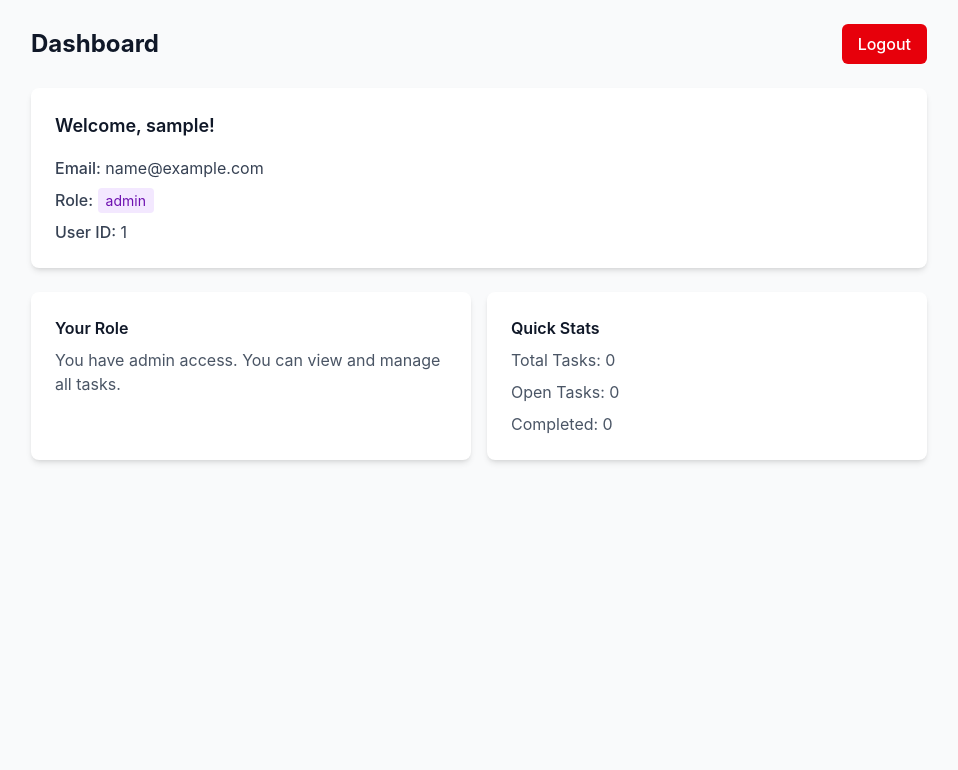
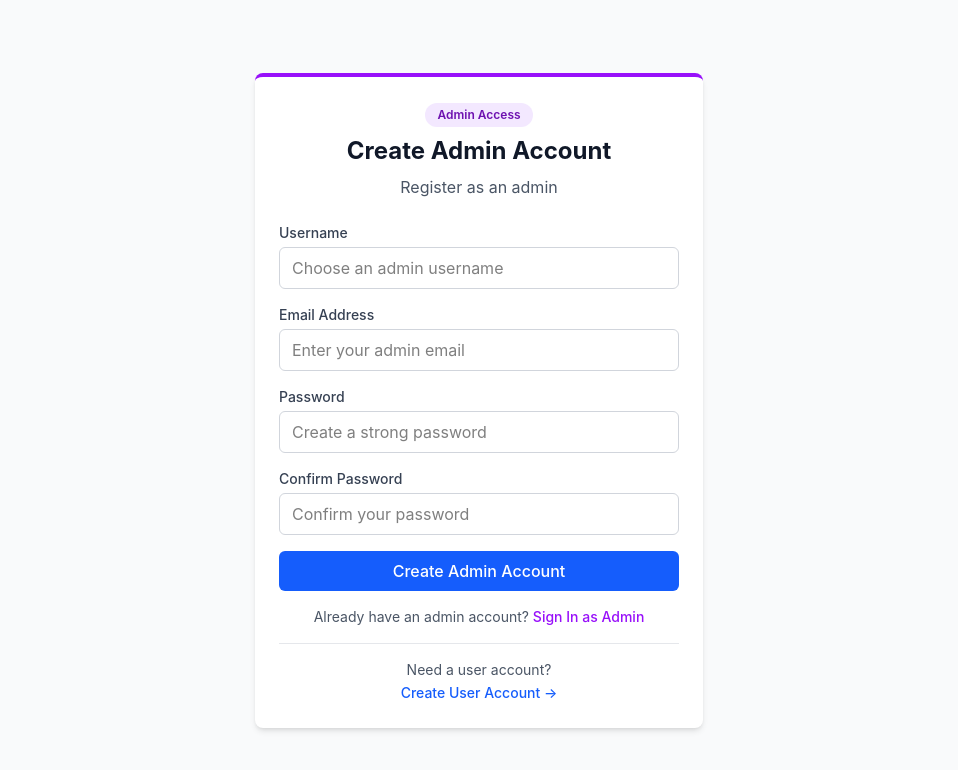
Before and after one commit to dasunthathsaraqw/task-management-app, a React (Vite) app in the folder frontend/: page /admin/register in a window 1280 px wide. Before the commit this address led to /dashboard. Shown: the top 770 px of the page, without its empty margins (161-1119 px from the left). Built offline with nearby package versions, Linux system fonts and the light colour scheme; no server answers; sample sign-in values are in the browser's storage.

Commit message:
Fix : Role separation ui routers for the admin and normal user login and the register pages

```diff
--- a/frontend/src/App.tsx
+++ b/frontend/src/App.tsx
@@ -7,8 +7,10 @@ import {
 } from "react-router-dom";
 import { AuthProvider } from "./context/AuthContext";
 import { ProtectedRoute } from "./components/ProtectedRoute";
-import Login from "./pages/Login";
-import Register from "./pages/Register";
+import UserLogin from "./pages/UserLogin";
+import UserRegister from "./pages/UserRegister";
+import AdminLogin from "./pages/AdminLogin";
+import AdminRegister from "./pages/AdminRegister";
 import Dashboard from "./pages/Dashboard";
 
 const App: React.FC = () => {
@@ -16,8 +18,15 @@ const App: React.FC = () => {
     <AuthProvider>
       <Router>
         <Routes>
-          <Route path="/login" element={<Login />} />
-          <Route path="/register" element={<Register />} />
+          {/* User Routes */}
+          <Route path="/login" element={<UserLogin />} />
+          <Route path="/register" element={<UserRegister />} />
+
+          {/* Admin Routes */}
+          <Route path="/admin/login" element={<AdminLogin />} />
+          <Route path="/admin/register" element={<AdminRegister />} />
+
+          {/* Protected Routes */}
           <Route
             path="/dashboard"
             element={
@@ -26,21 +35,9 @@ const App: React.FC = () => {
               </ProtectedRoute>
             }
           />
-          <Route
-            path="/admin"
-            element={
-              <ProtectedRoute allowedRoles={["admin"]}>
-                <div className="p-6">
-                  <h1 className="text-2xl font-bold">Admin Panel</h1>
-                  <p className="text-gray-600">
-                    Only admins can see this page.
-                  </p>
-                </div>
-              </ProtectedRoute>
-            }
-          />
-          <Route path="/" element={<Navigate to="/dashboard" replace />} />
-          <Route path="*" element={<Navigate to="/dashboard" replace />} />
+
+          <Route path="/" element={<Navigate to="/login" replace />} />
+          <Route path="*" element={<Navigate to="/login" replace />} />
         </Routes>
       </Router>
     </AuthProvider>
--- a/frontend/src/context/AuthContext.tsx
+++ b/frontend/src/context/AuthContext.tsx
@@ -5,8 +5,8 @@ import type { User, LoginFormData, RegisterFormData } from "../types/auth";
 interface AuthContextType {
   user: User | null;
   loading: boolean;
-  login: (data: LoginFormData) => Promise<void>;
-  register: (data: RegisterFormData) => Promise<void>;
+  login: (data: LoginFormData, role: "admin" | "user") => Promise<void>;
+  register: (data: RegisterFormData, role: "admin" | "user") => Promise<void>;
   logout: () => void;
   isAuthenticated: boolean;
 }
@@ -29,9 +29,12 @@ export const AuthProvider: React.FC<{ children: React.ReactNode }> = ({
     setLoading(false);
   }, []);
 
-  const login = async (data: LoginFormData) => {
+  const login = async (data: LoginFormData, role: "admin" | "user") => {
     try {
-      const response = await api.post("/auth/login", data);
+      const response = await api.post("/auth/login", {
+        ...data,
+        role,
+      });
 
       if (response.data.success) {
         const { user, accessToken, refreshToken } = response.data.data;
@@ -48,9 +51,12 @@ export const AuthProvider: React.FC<{ children: React.ReactNode }> = ({
     }
   };
 
-  const register = async (data: RegisterFormData) => {
+  const register = async (data: RegisterFormData, role: "admin" | "user") => {
     try {
-      const response = await api.post("/auth/register", data);
+      const response = await api.post("/auth/register", {
+        ...data,
+        role,
+      });
 
       if (response.data.success) {
         const { user, accessToken } = response.data.data;
--- /dev/null
+++ b/frontend/src/pages/AdminLogin.tsx
@@ -0,0 +1,110 @@
+import React, { useState } from "react";
+import { useNavigate, Link } from "react-router-dom";
+import { useForm } from "react-hook-form";
+import { yupResolver } from "@hookform/resolvers/yup";
+import * as yup from "yup";
+import { useAuth } from "../context/AuthContext";
+import { Input } from "../components/Input";
+import { Button } from "../components/Button";
+import { Card } from "../components/Card";
+import { Alert } from "../components/Alert";
+import type { LoginFormData } from "../types/auth";
+
+const loginSchema = yup.object({
+  email: yup.string().email("Invalid email").required("Email is required"),
+  password: yup
+    .string()
+    .required("Password is required")
+    .min(6, "Password must be at least 6 characters"),
+});
+
+const AdminLogin: React.FC = () => {
+  const navigate = useNavigate();
+  const { login } = useAuth();
+  const [error, setError] = useState<string>("");
+  const [loading, setLoading] = useState(false);
+
+  const {
+    register: registerField,
+    handleSubmit,
+    formState: { errors },
+  } = useForm<LoginFormData>({
+    resolver: yupResolver(loginSchema),
+  });
+
+  const onSubmit = async (data: LoginFormData) => {
+    setError("");
+    setLoading(true);
+
+    try {
+      await login(data, "admin");
+      navigate("/dashboard");
+    } catch (err: any) {
+      setError(err.message || "Login failed. Please try again.");
+    } finally {
+      setLoading(false);
+    }
+  };
+
+  return (
+    <div className="min-h-screen bg-gray-50 flex items-center justify-center p-4">
+      <Card className="w-full max-w-md border-t-4 border-purple-600">
+        <div className="text-center mb-6">
+          <div className="inline-block px-3 py-1 bg-purple-100 text-purple-800 text-xs font-semibold rounded-full mb-2">
+            Admin Access
+          </div>
+          <h1 className="text-2xl font-bold text-gray-900">Admin Login</h1>
+          <p className="text-gray-600 mt-2">Sign in to your admin account</p>
+        </div>
+
+        {error && (
+          <Alert type="error" message={error} onClose={() => setError("")} />
+        )}
+
+        <form onSubmit={handleSubmit(onSubmit)}>
+          <Input
+            type="email"
+            label="Email Address"
+            placeholder="Enter your admin email"
+            {...registerField("email")}
+            error={errors.email?.message}
+          />
+
+          <Input
+            type="password"
+            label="Password"
+            placeholder="Enter your password"
+            {...registerField("password")}
+            error={errors.password?.message}
+          />
+
+          <Button type="submit" fullWidth loading={loading}>
+            Sign In as Admin
+          </Button>
+        </form>
+
+        <div className="mt-4 text-center text-sm">
+          <span className="text-gray-600">Need an admin account?</span>{" "}
+          <Link
+            to="/admin/register"
+            className="text-purple-600 hover:text-purple-700 font-medium"
+          >
+            Create Admin Account
+          </Link>
+        </div>
+
+        <div className="mt-4 pt-4 border-t border-gray-200 text-center">
+          <p className="text-sm text-gray-600">Are you a regular user?</p>
+          <Link
+            to="/login"
+            className="text-blue-600 hover:text-blue-700 font-medium text-sm"
+          >
+            Go to User Login →
+          </Link>
+        </div>
+      </Card>
+    </div>
+  );
+};
+
+export default AdminLogin;
--- a/frontend/src/pages/Register.tsx
+++ b/frontend/src/pages/AdminRegister.tsx
@@ -6,7 +6,6 @@ import * as yup from "yup";
 import { useAuth } from "../context/AuthContext";
 import { Input } from "../components/Input";
 import { Button } from "../components/Button";
-import { Select } from "../components/Select";
 import { Card } from "../components/Card";
 import { Alert } from "../components/Alert";
 import type { RegisterFormData } from "../types/auth";
@@ -25,13 +24,9 @@ const registerSchema = yup.object({
     .string()
     .required("Confirm password is required")
     .oneOf([yup.ref("password")], "Passwords must match"),
-  role: yup
-    .string()
-    .oneOf(["admin", "user"], "Invalid role")
-    .required("Role is required"),
 });
 
-const Register: React.FC = () => {
+const AdminRegister: React.FC = () => {
   const navigate = useNavigate();
   const { register: registerUser } = useAuth();
   const [error, setError] = useState<string>("");
@@ -43,9 +38,6 @@ const Register: React.FC = () => {
     formState: { errors },
   } = useForm<RegisterFormData>({
     resolver: yupResolver(registerSchema),
-    defaultValues: {
-      role: "user",
-    },
   });
 
   const onSubmit = async (data: RegisterFormData) => {
@@ -53,7 +45,7 @@ const Register: React.FC = () => {
     setLoading(true);
 
     try {
-      await registerUser(data);
+      await registerUser(data, "admin");
       navigate("/dashboard");
     } catch (err: any) {
       setError(err.message || "Registration failed. Please try again.");
@@ -64,10 +56,15 @@ const Register: React.FC = () => {
 
   return (
     <div className="min-h-screen bg-gray-50 flex items-center justify-center p-4">
-      <Card className="w-full max-w-md">
+      <Card className="w-full max-w-md border-t-4 border-purple-600">
         <div className="text-center mb-6">
-          <h1 className="text-2xl font-bold text-gray-900">Create Account</h1>
-          <p className="text-gray-600 mt-2">Register to get started</p>
+          <div className="inline-block px-3 py-1 bg-purple-100 text-purple-800 text-xs font-semibold rounded-full mb-2">
+            Admin Access
+          </div>
+          <h1 className="text-2xl font-bold text-gray-900">
+            Create Admin Account
+          </h1>
+          <p className="text-gray-600 mt-2">Register as an admin</p>
         </div>
 
         {error && (
@@ -78,7 +75,7 @@ const Register: React.FC = () => {
           <Input
             type="text"
             label="Username"
-            placeholder="Choose a username"
+            placeholder="Choose an admin username"
             {...registerField("username")}
             error={errors.username?.message}
           />
@@ -86,7 +83,7 @@ const Register: React.FC = () => {
           <Input
             type="email"
             label="Email Address"
-            placeholder="Enter your email"
+            placeholder="Enter your admin email"
             {...registerField("email")}
             error={errors.email?.message}
           />
@@ -94,7 +91,7 @@ const Register: React.FC = () => {
           <Input
             type="password"
             label="Password"
-            placeholder="Create a password"
+            placeholder="Create a strong password"
             {...registerField("password")}
             error={errors.password?.message}
           />
@@ -107,28 +104,28 @@ const Register: React.FC = () => {
             error={errors.confirmPassword?.message}
           />
 
-          <Select
-            label="Role"
-            options={[
-              { value: "user", label: "User" },
-              { value: "admin", label: "Admin" },
-            ]}
-            {...registerField("role")}
-            error={errors.role?.message}
-          />
-
           <Button type="submit" fullWidth loading={loading}>
-            Create Account
+            Create Admin Account
           </Button>
         </form>
 
         <div className="mt-4 text-center text-sm">
-          <span className="text-gray-600">Already have an account?</span>{" "}
+          <span className="text-gray-600">Already have an admin account?</span>{" "}
           <Link
-            to="/login"
-            className="text-blue-600 hover:text-blue-700 font-medium"
+            to="/admin/login"
+            className="text-purple-600 hover:text-purple-700 font-medium"
           >
-            Sign In
+            Sign In as Admin
+          </Link>
+        </div>
+
+        <div className="mt-4 pt-4 border-t border-gray-200 text-center">
+          <p className="text-sm text-gray-600">Need a user account?</p>
+          <Link
+            to="/register"
+            className="text-blue-600 hover:text-blue-700 font-medium text-sm"
+          >
+            Create User Account →
           </Link>
         </div>
       </Card>
@@ -136,4 +133,4 @@ const Register: React.FC = () => {
   );
 };
 
-export default Register;
+export default AdminRegister;
--- a/frontend/src/pages/Dashboard.tsx
+++ b/frontend/src/pages/Dashboard.tsx
@@ -10,7 +10,12 @@ const Dashboard: React.FC = () => {
     <div className="min-h-screen bg-gray-50 p-6">
       <div className="max-w-4xl mx-auto">
         <div className="flex justify-between items-center mb-6">
-          <h1 className="text-2xl font-bold text-gray-900">Dashboard</h1>
+          <div>
+            <h1 className="text-2xl font-bold text-gray-900">Dashboard</h1>
+            <p className="text-sm text-gray-600">
+              Logged in as: <span className="font-medium">{user?.role}</span>
+            </p>
+          </div>
           <Button variant="danger" onClick={logout}>
             Logout
           </Button>
@@ -47,20 +52,32 @@ const Dashboard: React.FC = () => {
             <h3 className="font-semibold text-gray-900 mb-2">Your Role</h3>
             {user?.role === "admin" ? (
               <p className="text-gray-600">
-                You have admin access. You can view and manage all tasks.
+                You have{" "}
+                <span className="font-medium text-purple-600">admin</span>{" "}
+                access. You can view and manage all tasks in the system.
               </p>
             ) : (
               <p className="text-gray-600">
-                You have user access. You can view and manage your own tasks.
+                You have <span className="font-medium text-blue-600">user</span>{" "}
+                access. You can view and manage your own tasks.
               </p>
             )}
           </Card>
           <Card>
             <h3 className="font-semibold text-gray-900 mb-2">Quick Stats</h3>
             <div className="space-y-2 text-gray-600">
-              <p>Total Tasks: 0</p>
-              <p>Open Tasks: 0</p>
-              <p>Completed: 0</p>
+              <div className="flex justify-between">
+                <span>Total Tasks:</span>
+                <span className="font-medium">0</span>
+              </div>
+              <div className="flex justify-between">
+                <span>Open Tasks:</span>
+                <span className="font-medium">0</span>
+              </div>
+              <div className="flex justify-between">
+                <span>Completed:</span>
+                <span className="font-medium">0</span>
+              </div>
             </div>
           </Card>
         </div>
--- a/frontend/src/pages/Login.tsx
+++ b/frontend/src/pages/UserLogin.tsx
@@ -6,7 +6,6 @@ import * as yup from "yup";
 import { useAuth } from "../context/AuthContext";
 import { Input } from "../components/Input";
 import { Button } from "../components/Button";
-import { Select } from "../components/Select";
 import { Card } from "../components/Card";
 import { Alert } from "../components/Alert";
 import type { LoginFormData } from "../types/auth";
@@ -17,13 +16,9 @@ const loginSchema = yup.object({
     .string()
     .required("Password is required")
     .min(6, "Password must be at least 6 characters"),
-  role: yup
-    .string()
-    .oneOf(["admin", "user"], "Invalid role")
-    .required("Role is required"),
 });
 
-const Login: React.FC = () => {
+const UserLogin: React.FC = () => {
   const navigate = useNavigate();
   const { login } = useAuth();
   const [error, setError] = useState<string>("");
@@ -35,9 +30,6 @@ const Login: React.FC = () => {
     formState: { errors },
   } = useForm<LoginFormData>({
     resolver: yupResolver(loginSchema),
-    defaultValues: {
-      role: "user",
-    },
   });
 
   const onSubmit = async (data: LoginFormData) => {
@@ -45,7 +37,7 @@ const Login: React.FC = () => {
     setLoading(true);
 
     try {
-      await login(data);
+      await login(data, "user");
       navigate("/dashboard");
     } catch (err: any) {
       setError(err.message || "Login failed. Please try again.");
@@ -58,10 +50,8 @@ const Login: React.FC = () => {
     <div className="min-h-screen bg-gray-50 flex items-center justify-center p-4">
       <Card className="w-full max-w-md">
         <div className="text-center mb-6">
-          <h1 className="text-2xl font-bold text-gray-900">
-            Task Management System
-          </h1>
-          <p className="text-gray-600 mt-2">Sign in to your account</p>
+          <h1 className="text-2xl font-bold text-gray-900">User Login</h1>
+          <p className="text-gray-600 mt-2">Sign in to your user account</p>
         </div>
 
         {error && (
@@ -85,16 +75,6 @@ const Login: React.FC = () => {
             error={errors.password?.message}
           />
 
-          <Select
-            label="Role"
-            options={[
-              { value: "user", label: "User" },
-              { value: "admin", label: "Admin" },
-            ]}
-            {...registerField("role")}
-            error={errors.role?.message}
-          />
-
           <Button type="submit" fullWidth loading={loading}>
             Sign In
           </Button>
@@ -106,7 +86,17 @@ const Login: React.FC = () => {
             to="/register"
             className="text-blue-600 hover:text-blue-700 font-medium"
           >
-            Create Account
+            Create User Account
+          </Link>
+        </div>
+
+        <div className="mt-4 pt-4 border-t border-gray-200 text-center">
+          <p className="text-sm text-gray-600">Are you an admin?</p>
+          <Link
+            to="/admin/login"
+            className="text-purple-600 hover:text-purple-700 font-medium text-sm"
+          >
+            Go to Admin Login →
           </Link>
         </div>
       </Card>
@@ -114,4 +104,4 @@ const Login: React.FC = () => {
   );
 };
 
-export default Login;
+export default UserLogin;
--- /dev/null
+++ b/frontend/src/pages/UserRegister.tsx
@@ -0,0 +1,133 @@
+import React, { useState } from "react";
+import { useNavigate, Link } from "react-router-dom";
+import { useForm } from "react-hook-form";
+import { yupResolver } from "@hookform/resolvers/yup";
+import * as yup from "yup";
+import { useAuth } from "../context/AuthContext";
+import { Input } from "../components/Input";
+import { Button } from "../components/Button";
+import { Card } from "../components/Card";
+import { Alert } from "../components/Alert";
+import type { RegisterFormData } from "../types/auth";
+
+const registerSchema = yup.object({
+  username: yup
+    .string()
+    .required("Username is required")
+    .min(3, "Username must be at least 3 characters"),
+  email: yup.string().email("Invalid email").required("Email is required"),
+  password: yup
+    .string()
+    .required("Password is required")
+    .min(6, "Password must be at least 6 characters"),
+  confirmPassword: yup
+    .string()
+    .required("Confirm password is required")
+    .oneOf([yup.ref("password")], "Passwords must match"),
+});
+
+const UserRegister: React.FC = () => {
+  const navigate = useNavigate();
+  const { register: registerUser } = useAuth();
+  const [error, setError] = useState<string>("");
+  const [loading, setLoading] = useState(false);
+
+  const {
+    register: registerField,
+    handleSubmit,
+    formState: { errors },
+  } = useForm<RegisterFormData>({
+    resolver: yupResolver(registerSchema),
+  });
+
+  const onSubmit = async (data: RegisterFormData) => {
+    setError("");
+    setLoading(true);
+
+    try {
+      await registerUser(data, "user");
+      navigate("/dashboard");
+    } catch (err: any) {
+      setError(err.message || "Registration failed. Please try again.");
+    } finally {
+      setLoading(false);
+    }
+  };
+
+  return (
+    <div className="min-h-screen bg-gray-50 flex items-center justify-center p-4">
+      <Card className="w-full max-w-md">
+        <div className="text-center mb-6">
+          <h1 className="text-2xl font-bold text-gray-900">
+            Create User Account
+          </h1>
+          <p className="text-gray-600 mt-2">Register as a new user</p>
+        </div>
+
+        {error && (
+          <Alert type="error" message={error} onClose={() => setError("")} />
+        )}
+
+        <form onSubmit={handleSubmit(onSubmit)}>
+          <Input
+            type="text"
+            label="Username"
+            placeholder="Choose a username"
+            {...registerField("username")}
+            error={errors.username?.message}
+          />
+
+          <Input
+            type="email"
+            label="Email Address"
+            placeholder="Enter your email"
+            {...registerField("email")}
+            error={errors.email?.message}
+          />
+
+          <Input
+            type="password"
+            label="Password"
+            placeholder="Create a password"
+            {...registerField("password")}
+            error={errors.password?.message}
+          />
+
+          <Input
+            type="password"
+            label="Confirm Password"
+            placeholder="Confirm your password"
+            {...registerField("confirmPassword")}
+            error={errors.confirmPassword?.message}
+          />
+
+          <Button type="submit" fullWidth loading={loading}>
+            Create User Account
+          </Button>
+        </form>
+
+        <div className="mt-4 text-center text-sm">
+          <span className="text-gray-600">Already have an account?</span>{" "}
+          <Link
+            to="/login"
+            className="text-blue-600 hover:text-blue-700 font-medium"
+          >
+            Sign In
+          </Link>
+        </div>
+
+        <div className="mt-4 pt-4 border-t border-gray-200 text-center">
+          <p className="text-sm text-gray-600">Need an admin account?</p>
+          <Link
+            to="/admin/register"
+            className="text-purple-600 hover:text-purple-700 font-medium text-sm"
+          >
+            Create Admin Account →
+          </Link>
+        </div>
+      </Card>
+    </div>
+  );
+};
+
+export default UserRegister;
--- /dev/null
+++ b/frontend/src/route/index.tsx
@@ -0,0 +1,37 @@
+import React from "react";
+import { Routes, Route, Navigate } from "react-router-dom";
+import { ProtectedRoute } from "../components/ProtectedRoute";
+import UserLogin from "../pages/UserLogin";
+import UserRegister from "../pages/UserRegister";
+import AdminLogin from "../pages/AdminLogin";
+import AdminRegister from "../pages/AdminRegister";
+import Dashboard from "../pages/Dashboard";
+
+const AppRoutes: React.FC = () => {
+  return (
+    <Routes>
+      {/* User Routes */}
+      <Route path="/login" element={<UserLogin />} />
+      <Route path="/register" element={<UserRegister />} />
+
+      {/* Admin Routes */}
+      <Route path="/admin/login" element={<AdminLogin />} />
+      <Route path="/admin/register" element={<AdminRegister />} />
+
+      {/* Protected Routes */}
+      <Route
+        path="/dashboard"
+        element={
+          <ProtectedRoute>
+            <Dashboard />
+          </ProtectedRoute>
+        }
+      />
+
+      <Route path="/" element={<Navigate to="/login" replace />} />
+      <Route path="*" element={<Navigate to="/login" replace />} />
+    </Routes>
+  );
+};
+
+export default AppRoutes;
--- a/frontend/src/types/auth.ts
+++ b/frontend/src/types/auth.ts
@@ -3,13 +3,11 @@ export interface RegisterFormData {
   email: string;
   password: string;
   confirmPassword: string;
-  role: "admin" | "user";
 }
 
 export interface LoginFormData {
   email: string;
   password: string;
-  role: "admin" | "user";
 }
 
 export interface User {
```
